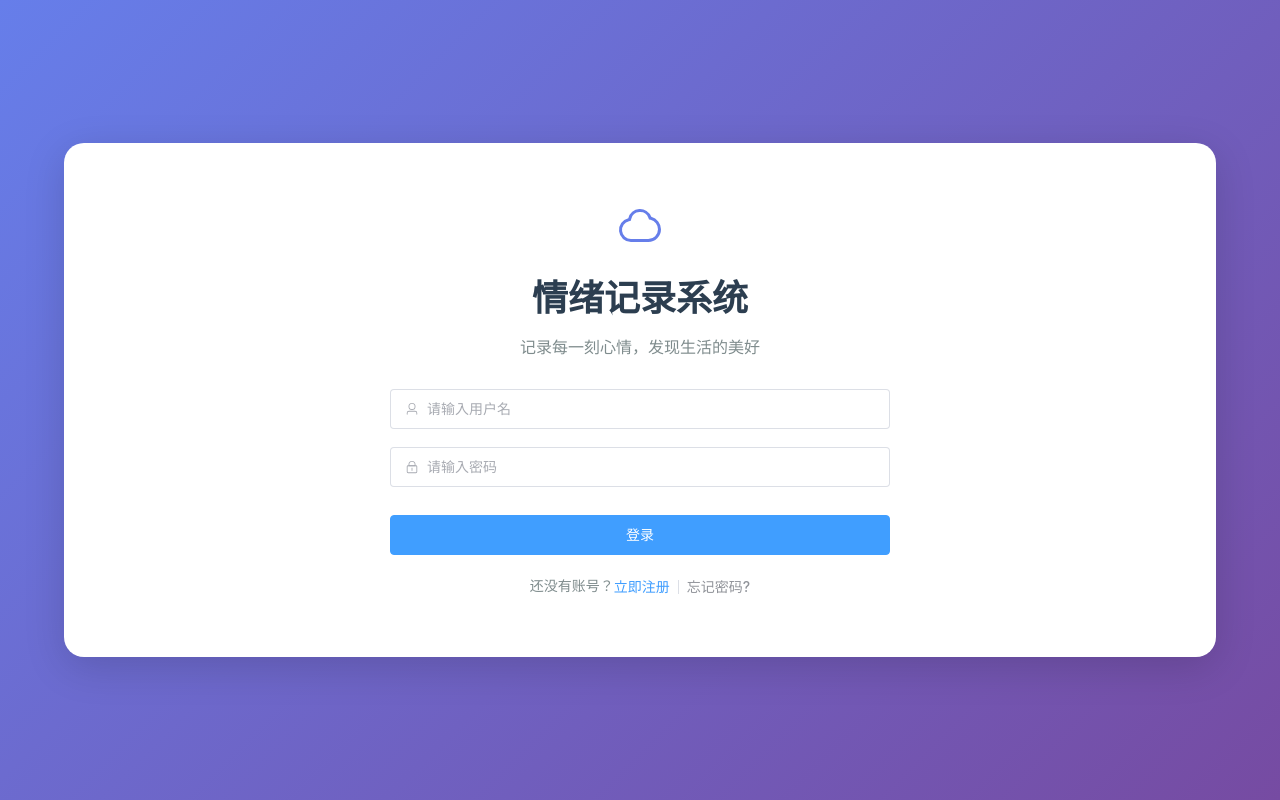
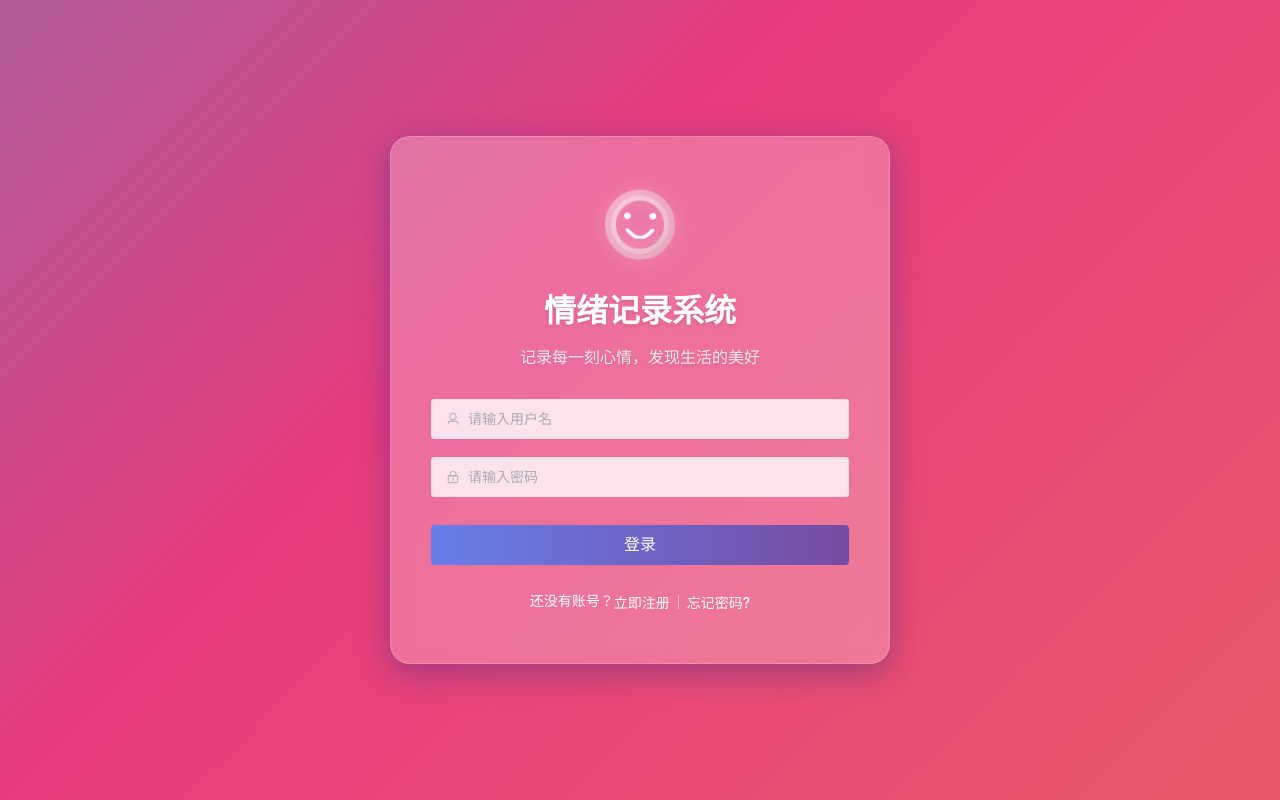
Before and after one commit to 563565798/mood-front, a Vue app: page /login in a window 1280 px wide. Built offline with nearby package versions, Linux system fonts and the light colour scheme.

Commit message:
首页样式优化，增加炫酷元素

```diff
--- a/src/views/Login.vue
+++ b/src/views/Login.vue
@@ -2,7 +2,28 @@
   <div class="login-container">
     <div class="login-box">
       <div class="login-header">
-        <el-icon :size="48" color="#667eea"><MostlyCloudy /></el-icon>
+        <div class="logo-wrapper">
+          <svg class="mood-logo" viewBox="0 0 1024 1024" xmlns="http://www.w3.org/2000/svg" width="80" height="80">
+            <defs>
+              <linearGradient id="logo-gradient" x1="0%" y1="0%" x2="100%" y2="100%">
+                <stop offset="0%" style="stop-color:#fff;stop-opacity:1" />
+                <stop offset="100%" style="stop-color:#e0e0e0;stop-opacity:1" />
+              </linearGradient>
+              <filter id="glow">
+                <feGaussianBlur stdDeviation="2.5" result="coloredBlur"/>
+                <feMerge>
+                  <feMergeNode in="coloredBlur"/>
+                  <feMergeNode in="SourceGraphic"/>
+                </feMerge>
+              </filter>
+            </defs>
+            <path d="M512 64C264.6 64 64 264.6 64 512s200.6 448 448 448 448-200.6 448-448S759.4 64 512 64z m0 820c-205.4 0-372-166.6-372-372s166.6-372 372-372 372 166.6 372 372-166.6 372-372 372z" fill="url(#logo-gradient)" opacity="0.4"/>
+            <path d="M512 140c-205.4 0-372 166.6-372 372s166.6 372 372 372 372-166.6 372-372-166.6-372-372-372z m0 680c-170 0-308-138-308-308s138-308 308-308 308 138 308 308-138 308-308 308z" fill="url(#logo-gradient)" opacity="0.6"/>
+            <circle cx="350" cy="400" r="40" fill="#fff" filter="url(#glow)"/>
+            <circle cx="674" cy="400" r="40" fill="#fff" filter="url(#glow)"/>
+            <path d="M350 580 c0 0 80 100 162 100 82 0 162-100 162-100" stroke="#fff" stroke-width="40" stroke-linecap="round" fill="none" filter="url(#glow)"/>
+          </svg>
+        </div>
         <h1>情绪记录系统</h1>
         <p>记录每一刻心情，发现生活的美好</p>
       </div>
@@ -234,16 +255,33 @@ const handleResetPassword = async () => {
   justify-content: center;
   align-items: center;
   min-height: 100vh;
-  background: linear-gradient(135deg, #667eea 0%, #764ba2 100%);
+  background: linear-gradient(-45deg, #ee7752, #e73c7e, #23a6d5, #23d5ab);
+  background-size: 400% 400%;
+  animation: gradient 15s ease infinite;
+}
+
+@keyframes gradient {
+  0% {
+    background-position: 0% 50%;
+  }
+  50% {
+    background-position: 100% 50%;
+  }
+  100% {
+    background-position: 0% 50%;
+  }
 }
 
 .login-box {
   width: 90%;
-  max-width: 1400px;
-  padding: 60px 80px;
-  background: white;
+  max-width: 500px; /* Reduced width for better proportion */
+  padding: 50px 40px;
+  background: rgba(255, 255, 255, 0.25);
+  box-shadow: 0 8px 32px 0 rgba(31, 38, 135, 0.37);
+  backdrop-filter: blur(8px);
+  -webkit-backdrop-filter: blur(8px);
   border-radius: 20px;
-  box-shadow: 0 10px 40px rgba(0, 0, 0, 0.15);
+  border: 1px solid rgba(255, 255, 255, 0.18);
 }
 
 .login-header {
@@ -251,34 +289,77 @@ const handleResetPassword = async () => {
   margin-bottom: 30px;
 }
 
+/* Logo Styles */
+.mood-logo {
+  filter: drop-shadow(0 0 10px rgba(255, 255, 255, 0.5));
+  animation: float 6s ease-in-out infinite;
+}
+
+@keyframes float {
+  0% { transform: translateY(0px) rotate(0deg); }
+  50% { transform: translateY(-10px) rotate(5deg); }
+  100% { transform: translateY(0px) rotate(0deg); }
+}
+
 .login-header h1 {
   margin: 15px 0 10px;
-  font-size: 36px;
+  font-size: 32px;
   font-weight: 600;
-  color: #2c3e50;
+  color: #fff; /* Changed to white for contrast on glass */
+  text-shadow: 0 2px 4px rgba(0,0,0,0.1);
 }
 
 .login-header p {
-  color: #7f8c8d;
+  color: #eee; /* Lightened for contrast */
   font-size: 16px;
+  text-shadow: 0 1px 2px rgba(0,0,0,0.1);
 }
 
 .login-form {
   margin-top: 30px;
-  max-width: 500px;
-  margin-left: auto;
-  margin-right: auto;
+}
+
+:deep(.el-input__wrapper) {
+  background: rgba(255, 255, 255, 0.8);
+}
+
+:deep(.el-input__wrapper.is-focus) {
+  background: #fff;
 }
 
 .login-button {
   width: 100%;
   margin-top: 10px;
+  height: 40px;
+  font-size: 16px;
+  background: linear-gradient(to right, #667eea, #764ba2);
+  border: none;
+  transition: all 0.3s ease;
+}
+
+.login-button:hover {
+  transform: translateY(-2px);
+  box-shadow: 0 5px 15px rgba(0,0,0,0.2);
 }
 
 .login-footer {
   text-align: center;
-  margin-top: 20px;
-  color: #7f8c8d;
+  margin-top: 25px;
+  color: #fff;
   font-size: 14px;
 }
+
+:deep(.el-link) {
+  color: #fff !important;
+  font-weight: 500;
+}
+
+:deep(.el-link:hover) {
+  color: #e0e0e0 !important;
+  text-decoration: underline;
+}
+
+:deep(.el-divider--vertical) {
+  border-left-color: rgba(255,255,255,0.5);
+}
 </style>
```
